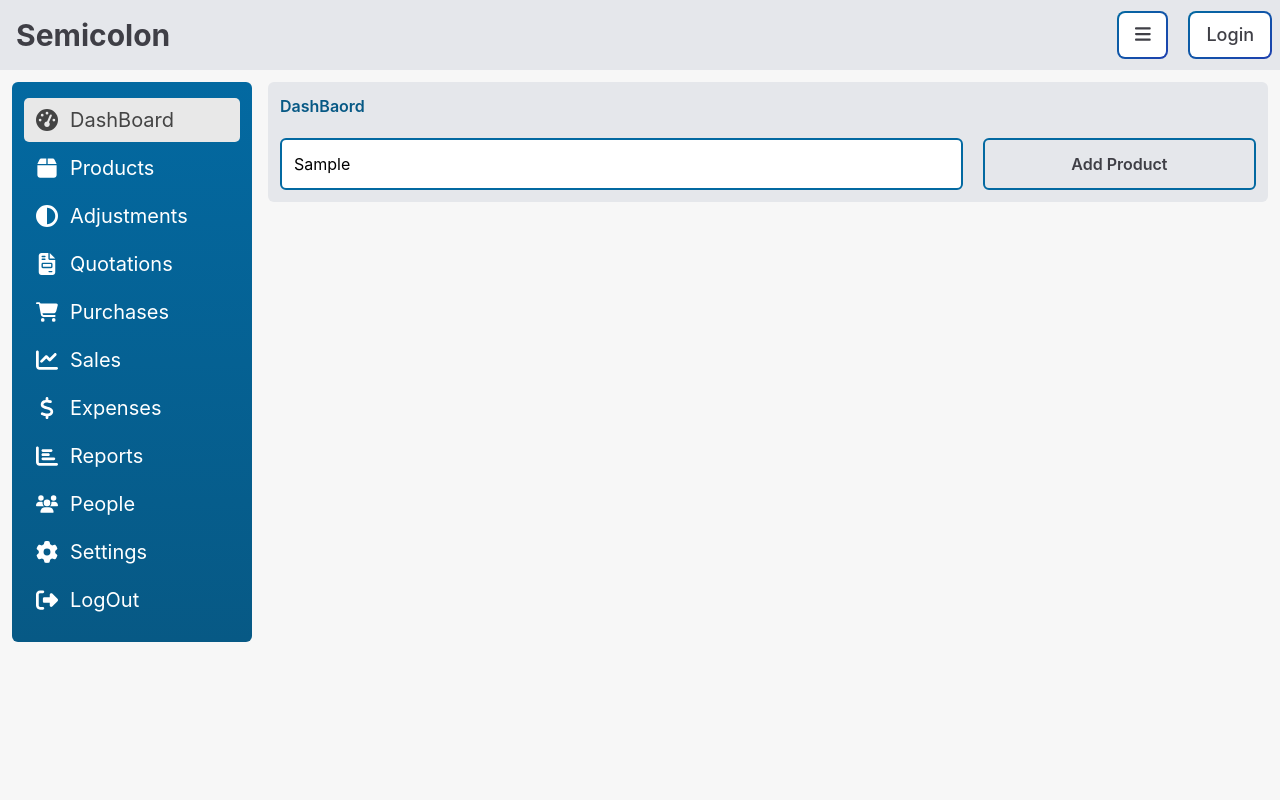
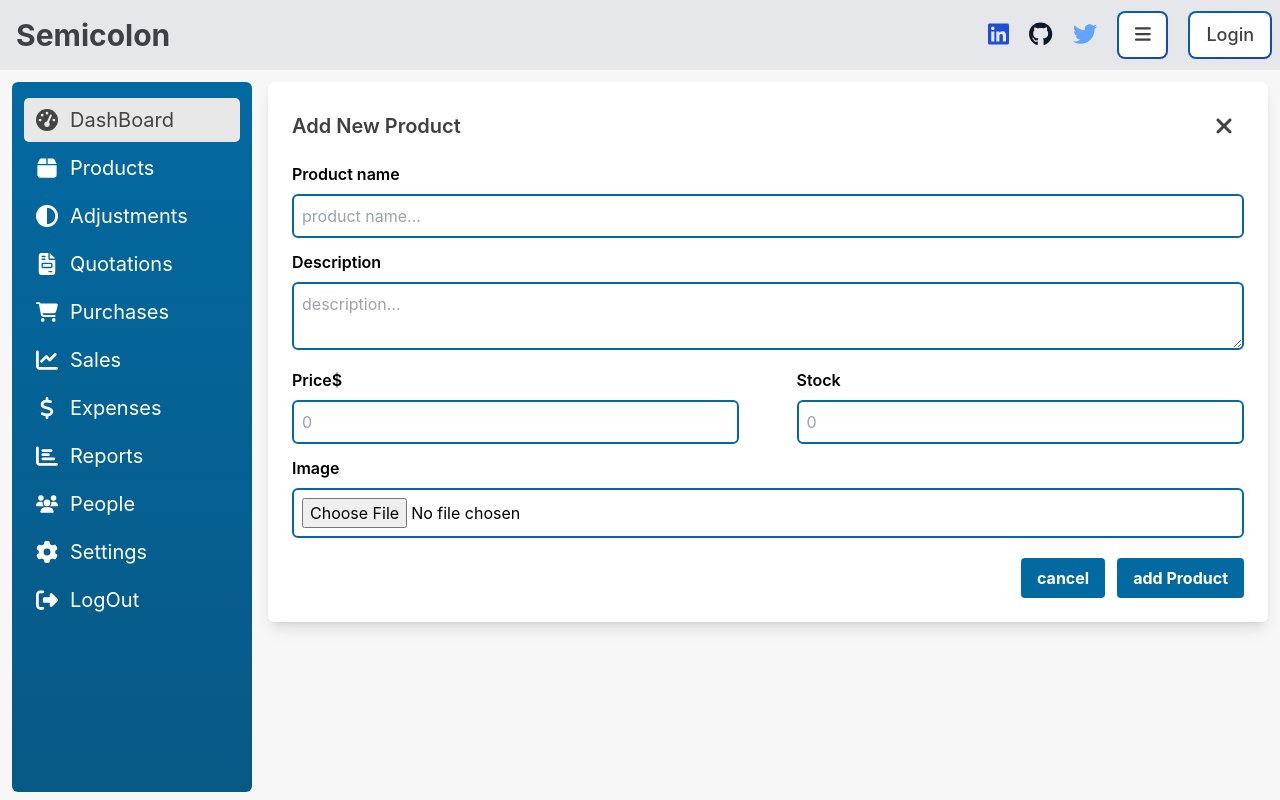
Before and after one commit to KaraniAbdellah/stock_manager_react, a React (Create React App) app in the folder frontend/: page / in a window 1280 px wide. Both pictures are taken after typing "Sample" into the empty fields and a click on the button "Add Product". Built offline with nearby package versions, Linux system fonts and the light colour scheme; grey boxes are pictures that could not be loaded.

Commit message:
add feature for adding product

```diff
--- /dev/null
+++ b/frontend/src/Components/AddProduct.jsx
@@ -0,0 +1,75 @@
+
+import { useState } from "react";
+import { FontAwesomeIcon } from '@fortawesome/react-fontawesome';
+import { faLinkedin, faTwitter, faGithub } from '@fortawesome/free-brands-svg-icons';
+import { faXmark } from '@fortawesome/free-solid-svg-icons';
+
+
+const AddProduct = ({setProducts, products,  setEnbleAddProduct, enbleAddProduct}) => {
+    const handleCancel = () => {
+        setEnbleAddProduct(!enbleAddProduct);
+    }
+    const handleAddProduct = (e) => {
+        e.preventDefault();
+        const product_name_input = document.querySelector(".product_name_input");
+        const description_input = document.querySelector(".description_input");
+        const image_input = document.querySelector(".image_input");
+        const price_input = document.querySelector(".price_input");
+        const stock_input = document.querySelector(".stock_input");
+
+        const product = {
+            name: product_name_input.value,
+            description: description_input.value,
+            img: image_input.value,
+            price_input: price_input.value,
+            stock_input: stock_input.value
+        }
+        setProducts((p) => [...p, product]);
+    }
+
+    return (
+        <div className="p-6 bg-white rounded-md shadow-lg w-full absolute top-0 left-0">
+            <div className="flex justify-between items-center">
+                <h2 className="text-xl font-semibold text-zinc-700">Add New Product</h2>
+                <p className="cancel hover:bg-gray-200 p-1 rounded-full w-[40px] h-[40px] flex justify-center items-center" onClick={() => handleCancel()}>
+                    <FontAwesomeIcon className="cursor-pointer text-2xl text-zinc-700" icon={faXmark} />
+                </p>
+            </div>
+            <form action="" className="mt-4">
+                <div className="product_name w-full mb-3">
+                    <label className="block w-full mb-2 font-semibold text-start" htmlFor="">Product name</label>
+                    <input className='product_name_input w-[100%] p-2 rounded-md outline-none border-2 border-solid border-sky-700' type="text" placeholder='product name...' />
+                </div>
+                <div className="description mb-3">
+                    <label className="block w-full mb-2 font-semibold text-start" htmlFor="">Description</label>
+                    <textarea className='description_input w-[100%] p-2 rounded-md outline-none border-2 border-solid border-sky-700' placeholder='description...' />
+                </div>
+                <div className="price_stock flex justify-between items-center mb-3">
+                    <div className="price w-[47%]">
+                        <label className="block w-full mb-2 font-semibold text-start" htmlFor="">Price$</label>
+                        <input min="0" className='price_input w-[100%] p-2 rounded-md outline-none border-2 border-solid border-sky-700' type="number" placeholder='0' />
+                    </div>
+                    <div className="stock w-[47%]">
+                        <label className="block w-full mb-2 font-semibold text-start" htmlFor="">Stock</label>
+                        <input min="0" className='stock_input w-[100%] p-2 rounded-md outline-none border-2 border-solid border-sky-700' type="number" placeholder='0' />
+                    </div>
+                </div>
+                <div className="image mb-5">
+                    <label className="block w-full mb-2 font-semibold text-start" htmlFor="">Image</label>
+                    <input className='image_input w-[100%] p-2 rounded-md outline-none border-2 border-solid border-sky-700' type="file" placeholder='0' />
+                </div>
+                <div className="btns flex justify-end items-center">
+                    <button onClick={() => handleCancel()} className="bg-sky-700 text-white hover:bg-sky-800 mr-3 font-bold py-2 px-4 rounded">
+                        cancel
+                    </button>
+                    <button onClick={(e) => handleAddProduct(e)} className="bg-sky-700 hover:bg-sky-800 text-white font-bold py-2 px-4 rounded">
+                        add Product
+                    </button>
+                </div>
+            </form>
+
+        </div>
+    );
+};
+
+export default AddProduct;
--- a/frontend/src/Components/DashBoard.jsx
+++ b/frontend/src/Components/DashBoard.jsx
@@ -1,24 +1,64 @@
-import React from 'react'
+import React, { useEffect, useState } from 'react'
 import "../index.css";
+import AddProduct from "./AddProduct";
 
 
 export default function DashBoard() {
+    const [products, setProducts] = useState([]);
+    const [enbleAddProduct, setEnbleAddProduct] = useState(false);
     const handleAddProduct = () => {
+        setEnbleAddProduct(!enbleAddProduct);
+    }
+    useEffect(() => {
+        console.log(products);
+    }, [products]);
 
-    }
     return (
-        <div className='bg-gray-200 dashboard second_content w-full ml-3 mt-3 mr-3 p-3 rounded-md h-full'>
+        <div className='bg-gray-200 relative dashboard second_content w-full ml-3 mt-3 mr-3 p-3 rounded-md h-full'>
             <div className="content">
                 <h3 className='text-start font-semibold text-sky-800'>DashBaord</h3>
-                <main className='flex justify-between items-center mt-5'>
-                    <input className='w-[70%] p-3 rounded-md outline-none border-2 border-solid border-sky-700' type="text" placeholder='product name...' />
-                    <button onClick={() => handleAddProduct()} className='w-[28%] hover:bg-sky-700 text-zinc-700 hover:text-white p-3 rounded-md outline-none border-2 border-solid border-sky-700' type="text" placeholder='product name...' >
+                <main className='flex flex-col lg:flex-row md:flex-row justify-between items-center mt-5 '>
+                    <input className='lg:w-[70%] lg:mb-0 w-[100%] mb-3 md:w-[70%] md:mb-0 p-3 rounded-md outline-none border-2 border-solid border-sky-700' type="text" placeholder='product name...' />
+                    <button onClick={() => handleAddProduct()} className='lg:w-[28%] w-[100%] md:w-[28%] hover:bg-sky-700 text-zinc-700 hover:text-white p-3 rounded-md outline-none border-2 border-solid border-sky-700' type="text" placeholder='product name...' >
                         <span className='text-base font-semibold'>
                             Add Product
                         </span>
                     </button>
                 </main>
             </div>
+            <div className=''>
+                {enbleAddProduct ? <AddProduct  setProducts={setProducts} products={products} setEnbleAddProduct={setEnbleAddProduct} enbleAddProduct={enbleAddProduct}></AddProduct>: ""}
+            </div>
+            <table className="w-full my-5 border border-gray-300 shadow-md rounded-lg">
+                <thead className="bg-sky-800">
+                    <tr>
+                        <th className="p-2 border text-white">Product Name</th>
+                        <th className="p-2 border text-white">Description</th>
+                        <th className="p-2 border text-white">Price</th>
+                        <th className="p-2 border text-white">Stock</th>
+                        <th className="p-2 border text-white">Image</th>
+                        <th className="p-2 border text-white">Action</th>
+                    </tr>
+                </thead>
+                <tbody>
+                    <tr className="hover:bg-gray-100">
+                        <td className="p-2 border">Example Product</td>
+                        <td className="p-2 border">Short description of product</td>
+                        <td className="p-2 border">$10.00</td>
+                        <td className="p-2 border">20</td>
+                        <td className="p-2 border">
+                            <img src="image-url.jpg" alt="Example Product" className="w-12 h-12 object-cover" />
+                        </td>
+                        <td className="p-2 border">
+                            <button className="px-3 py-1 bg-blue-500 text-white rounded hover:bg-blue-600">Edit</button>
+                            <button className="px-3 py-1 bg-red-500 text-white rounded hover:bg-red-600 ml-2">Delete</button>
+                        </td>
+                    </tr>
+                </tbody>
+            </table>
+
+
+
     </div>
     );
 }
--- a/frontend/src/Components/Header.jsx
+++ b/frontend/src/Components/Header.jsx
@@ -2,7 +2,7 @@
 import { use, useState } from 'react';
 import { FontAwesomeIcon } from '@fortawesome/react-fontawesome';
 import { faLinkedin, faTwitter, faGithub } from '@fortawesome/free-brands-svg-icons';
-import { faBars, faForward } from '@fortawesome/free-solid-svg-icons';
+import { faBars, faBackward } from '@fortawesome/free-solid-svg-icons';
 
 
 export default function Header() {
@@ -28,14 +28,14 @@ export default function Header() {
                 <p className="text-3xl text-zinc-700 ml-2 font-bold">Semicolon</p>
             </div>
             <main className="flex">
-                <ul className='flex justify-between items-center mr-5 md:hidden'>
+                <ul className='justify-between items-center mr-5 hidden lg:flex md:hidden sm:hidden'>
                     <li><a className='text-blue-700 hover:text-blue-800 transition-all text-2xl mr-5' href="https://www.linkedin.com/in/abdellah-karani-965928294/"><FontAwesomeIcon icon={faLinkedin} /></a></li>
                     <li><a className='text-gray-900 hover:text-black transition-all text-2xl mr-5' href="https://github.com/KaraniAbdellah"><FontAwesomeIcon icon={faGithub} /></a></li>
                     <li><a className='text-blue-400 hover:text-blue-500 transition-all text-2xl' href="https://x.com/karani66745"><FontAwesomeIcon icon={faTwitter} /></a></li>
                 </ul>
                 <button onClick={() => handleShowHidden()} className="relative mr-5 inline-flex items-center justify-center p-0.5 overflow-hidden text-sm font-medium text-gray-900 rounded-lg group bg-gradient-to-br from-sky-700 to-blue-800 group-hover:from-sky-600 group-hover:to-blue-500 hover:text-white  focus:ring-blue-300 ">
                     <span className="switch_ele relative text-lg text-zinc-700 px-4 py-2 hover:text-white transition-all ease-in duration-75 bg-white rounded-md group-hover:bg-transparent">
-                        {show ? <FontAwesomeIcon className='text-lg' icon={faForward} /> : <FontAwesomeIcon className='text-lg' icon={faBars} />}
+                        {show ? <FontAwesomeIcon className='text-lg' icon={faBackward} /> : <FontAwesomeIcon className='text-lg' icon={faBars} />}
                     </span>
                 </button>
                 <button className="relative inline-flex items-center justify-center p-0.5 overflow-hidden text-sm font-medium text-gray-900 rounded-lg group bg-gradient-to-br from-sky-700 to-blue-800 group-hover:from-sky-600 group-hover:to-blue-500 hover:text-white  focus:ring-blue-300 ">
@@ -43,8 +43,6 @@ export default function Header() {
                     {user_state}
                     </span>
                 </button>
-
-
             </main>
         </header>
     );
--- a/frontend/src/index.css
+++ b/frontend/src/index.css
@@ -47,6 +47,7 @@ aside {
     top: 70px;
     left: 0;
     width: 240px !important;
+    height: calc(100vh - 90px);
 }
 .second_content {
   width: calc(100% - 280px);
```
